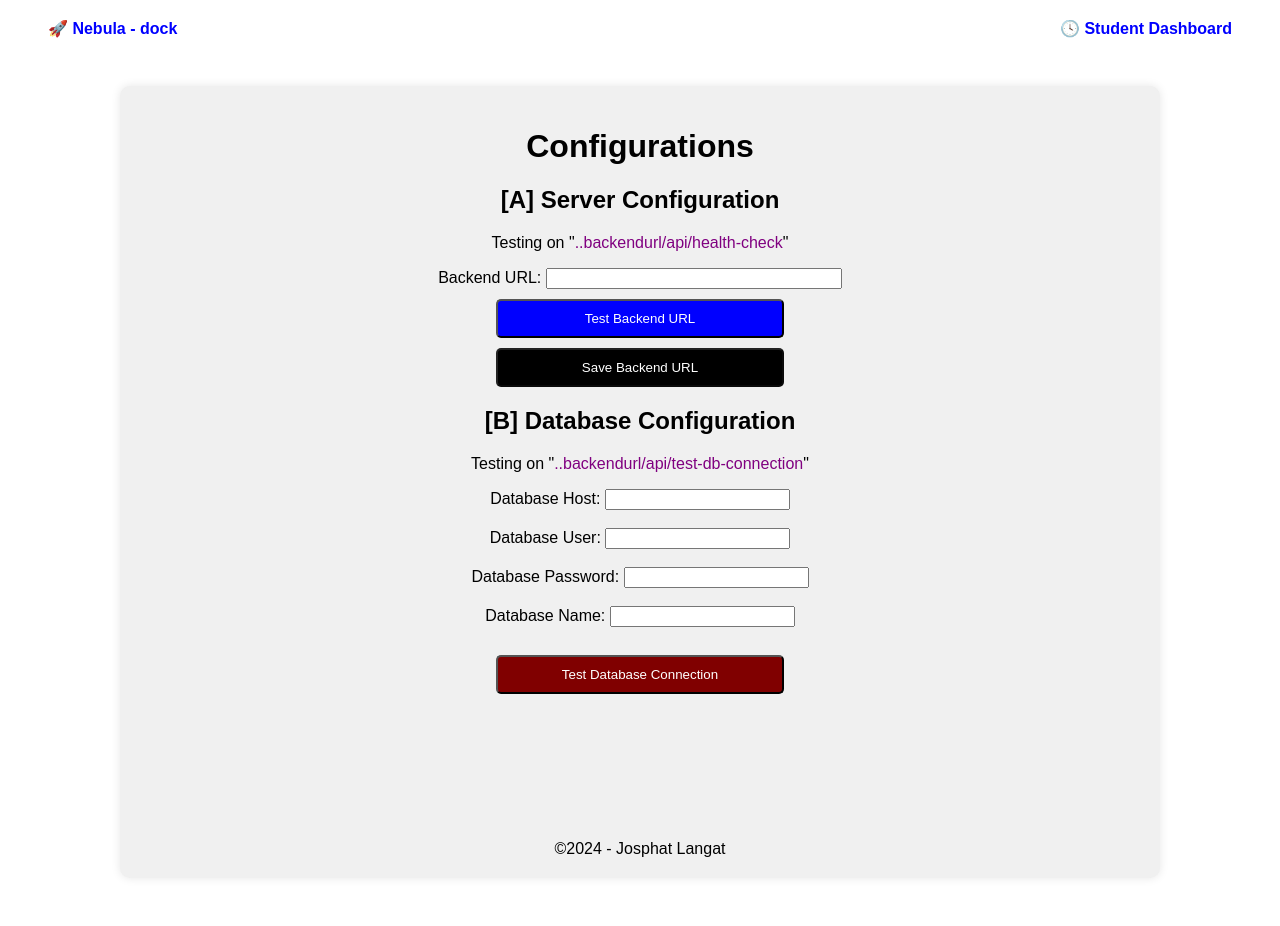
After one commit to Alexraskip/NEBULA-, a Flask app: page /config in a window 1280 px wide. The commit adds this page. Run offline with Flask 3, Linux system fonts and the light colour scheme.

Commit message:
making changes to templates folder

```diff
--- a/app.py
+++ b/app.py
@@ -1,16 +1,22 @@
-from flask import Flask, render_template, jsonify
+from flask import Flask, render_template, jsonify, request
 import pymysql
 
 app = Flask(__name__, static_url_path='/static')
 
+# Configure MySQL connection
+def get_db_connection():
+    return pymysql.connect(
+        host='nebula-db.cjiiukefoksp.us-east-1.rds.amazonaws.com',
+        user='admin',
+        password='master123',
+        database='nebula'
+    )
 
-# Configure MySQL connection
-conn = pymysql.connect(
-    host='nebula-db.cjiiukefoksp.us-east-1.rds.amazonaws.com',
-    user='admin',
-    password='master123',
-    database='nebula'
-)
+# Implement a basic health check endpoint
+@app.route('/api/health-check')
+def health_check():
+    # You can add more sophisticated health checks here if needed
+    return jsonify({'status': 'healthy'})
 
 @app.route('/')
 def index():
@@ -20,22 +26,58 @@ def index():
 def student_dashboard():
     return render_template('student-dashboard.html')
 
+@app.route('/config')
+def config():
+    return render_template('config.html')
 
 @app.route('/api/students')
 def get_students():
-    cur = conn.cursor()
-    cur.execute("SELECT name FROM Basic_Details")  # Assuming 'name' is the column you want to display
-    students_data = cur.fetchall()
+    try:
+        with get_db_connection() as conn:
+            with conn.cursor() as cur:
+                cur.execute("SELECT name, email FROM Student_Details")  # Fetch name and email
+                students_data = cur.fetchall()
 
-    cur.execute("SELECT DISTINCT cohort_name FROM Basic_Details")  # Fetch unique cohort names
-    cohorts_data = cur.fetchall()
+                cur.execute("SELECT DISTINCT cohort_name FROM Cohort_Stats")  # Fetch unique cohort names
+                cohorts_data = cur.fetchall()
 
-    cur.close()
+                students = [{'name': row[0], 'email': row[1]} for row in students_data]  # Extracting student names and emails
+                cohorts = [row[0] for row in cohorts_data]  # Extracting unique cohort names
 
-    students = [row[0] for row in students_data]  # Extracting student names
-    cohorts = [row[0] for row in cohorts_data]  # Extracting unique cohort names
+                return jsonify({'students': students, 'cohorts': cohorts})
+    except pymysql.MySQLError as e:
+        return jsonify({'error': str(e)}), 500
 
-    return jsonify({'students': students, 'cohorts': cohorts})
+@app.route('/api/student/<email>', methods=['GET'])
+def get_student_details(email):
+    try:
+        with get_db_connection() as conn:
+            with conn.cursor() as cur:
+                cur.execute("SELECT attendance_average, assignment_completion FROM Student_Details WHERE email=%s", (email,))
+                student_details = cur.fetchone()
+
+                if student_details:
+                    attendance_average, assignment_completion = student_details
+                    return jsonify({'attendanceAverage': attendance_average, 'assignmentCompletion': assignment_completion})
+                else:
+                    return jsonify({'error': 'Student not found'}), 404
+    except pymysql.MySQLError as e:
+        return jsonify({'error': str(e)}), 500
+
+@app.route('/api/test-db-connection', methods=['POST'])
+def test_db_connection():
+    data = request.form
+    db_host = data.get('db_host')
+    db_user = data.get('db_user')
+    db_password = data.get('db_password')
+    db_name = data.get('db_name')
+
+    # Attempt to establish a connection
+    try:
+        with pymysql.connect(host=db_host, user=db_user, password=db_password, database=db_name) as test_conn:
+            return jsonify({'message': 'Database connection successful'})
+    except pymysql.MySQLError as e:
+        return jsonify({'error': str(e)}), 500
 
 if __name__ == '__main__':
     app.run(debug=True)
--- a/myenv/pyvenv.cfg
+++ b/myenv/pyvenv.cfg
@@ -2,4 +2,4 @@ home = /usr/bin
 include-system-site-packages = false
 version = 3.11.2
 executable = /usr/bin/python3.11
-command = /usr/bin/python3 -m venv /home/josphat/Desktop/NEBULA/myenv
+command = /home/josphat/Desktop/NEBULA/myenv/bin/python3 -m venv /home/josphat/Desktop/Nebula/myenv
--- /dev/null
+++ b/templates/config.html
@@ -0,0 +1,159 @@
+<!DOCTYPE html>
+<html lang="en">
+<head>
+    <meta charset="UTF-8">
+    <meta name="viewport" content="width=device-width, initial-scale=1.0">
+    <title>Configuration Page</title>
+    <style>
+        body {
+            font-family: Arial, sans-serif;
+            margin: 0;
+            padding: 0;
+            background-color: #ffffff; /* Set the page background color to white */
+        }
+        .container {
+            max-width: 1000px;
+            margin: 0.5in auto; /* Add margin of 0.5 inches from the top of the page and auto margin on left and right */
+            padding: 20px;
+            background-color: #f0f0f0; /* Set the container background color to light grey */
+            border-radius: 10px;
+            box-shadow: 0 0 10px rgba(0, 0, 0, 0.1);
+            text-align: center;
+            min-height: calc(100vh - 0.5in); /* Ensure container takes at least the full height of the viewport minus half an inch */
+            display: flex; /* Use flexbox layout */
+            flex-direction: column; /* Stack elements vertically */
+            justify-content: space-between; /* Push elements to the top and bottom */
+            align-items: center; /* Center items horizontally */
+        }
+        h1, h2, p {
+            text-align: center;
+        }
+        .purple-text {
+            color: purple;
+        }
+        .dashboard-links {
+            margin-top: 0.2in; /* Adjust top margin to 0.2 inches */
+            display: flex; /* Use flexbox layout */
+            justify-content: space-between; /* Align items with space between */
+            padding-left: 0.5in; /* Add padding to the left */
+            padding-right: 0.5in; /* Add padding to the right */
+            width: calc(100% - 1in); /* Subtract the total padding from the width */
+        }
+        .dashboard-links a {
+            text-decoration: none; /* Remove underline from links */
+            color: blue; /* Set link color to blue */
+            font-weight: bold; /* Make the text bold */
+        }
+        /* Custom styling for buttons */
+        button {
+            width: 50%;
+            margin-top: 10px;
+            padding: 10px;
+            border-radius: 5px;
+            cursor: pointer;
+        }
+        #test_backend_button {
+            background-color: blue;
+            color: white;
+        }
+        #save_backend_button {
+            background-color: black;
+            color: white;
+        }
+        #test_database_button {
+            background-color: maroon;
+            color: white;
+        }
+    </style>
+</head>
+<body>
+    <!-- Dashboard links -->
+    <div class="dashboard-links">
+        <a href="http://127.0.0.1:5000" class="nebula-dock-link">
+            <span class="rocket-icon">&#128640;</span> Nebula - dock
+        </a>
+
+        <a href="{{ url_for('student_dashboard') }}" class="dashboard-link">
+            <span class="clock-icon">&#128339;</span> Student Dashboard
+        </a>
+    </div>
+
+    <div class="container">
+        <form id="db_config_form">
+
+            <h1>Configurations</h1>
+
+            <h2>[A] Server Configuration</h2>
+            <p>Testing on "<span id="health_check_url" class="purple-text">..backendurl/api/health-check</span>"</p>
+            <label for="backend_url_input">Backend URL:</label>
+            <input type="text" id="backend_url_input" name="backend_url" style="width: 50%;">
+            <button id="test_backend_button" onclick="testBackendURL()">Test Backend URL</button>
+            <button id="save_backend_button" onclick="saveBackendURL()" disabled>Save Backend URL</button>
+
+
+            <h2>[B] Database Configuration</h2>
+            <p>Testing on "<span id="test_db_url" class="purple-text">..backendurl/api/test-db-connection</span>"</p>
+            <label for="db_host">Database Host:</label>
+            <input type="text" id="db_host" name="db_host"><br><br>
+            <label for="db_user">Database User:</label>
+            <input type="text" id="db_user" name="db_user"><br><br>
+            <label for="db_password">Database Password:</label>
+            <input type="password" id="db_password" name="db_password"><br><br>
+            <label for="db_name">Database Name:</label>
+            <input type="text" id="db_name" name="db_name">
+            <br><br>
+            <button id="test_database_button" type="button" onclick="testDatabaseConnection()">Test Database Connection</button>
+        </form>
+
+        <br>
+
+        <div class="images-container">
+            <!-- Images here -->
+        </div>
+        <div class="copyright">
+            &copy;2024 - Josphat Langat
+        </div>
+    </div>
+
+    <script>
+        function testBackendURL() {
+        var backendURL = document.getElementById("backend_url_input").value;
+
+        // Check if the backend URL is either localhost or 127.0.0.1 with port 5000
+        if (backendURL === "http://localhost:5000" || backendURL === "http://127.0.0.1:5000/") {
+            alert("Backend Connection Successful");
+
+            // If successful, enable the save button
+            document.getElementById("save_backend_button").disabled = false;
+        } else {
+            alert("Backend Connection Failed");
+            // If failed, disable the save button
+            document.getElementById("save_backend_button").disabled = true;
+        }
+            }
+
+        function saveBackendURL() {
+                var backendURL = document.getElementById("backend_url_input").value;
+                document.getElementById("backend_url").innerText = backendURL;
+                alert("Backend URL Saved Successfully");
+            }
+
+        function testDatabaseConnection() {
+            var formData = new FormData(document.getElementById("db_config_form"));
+            fetch("/api/test-db-connection", {
+                method: "POST",
+                body: formData
+            })
+            .then(response => response.json())
+            .then(data => {
+                alert("Database Connection Test Result:\n" + JSON.stringify(data));
+            })
+            .catch(error => {
+                console.error("Error testing database connection:", error);
+                alert("Error occurred while testing database connection. Please check console for details.");
+            });
+        }
+    </script>
+
+</body>
+</html>
```
Also changed, not shown: static/css/js/script.js (deleted, +0 -14 lines), static/css/styles.css (+56 -7 lines), static/js/script.js (+44 -3 lines), templates/index.html (+18 -4 lines), templates/student-dashboard.html (+38 -28 lines), 11 other files.
